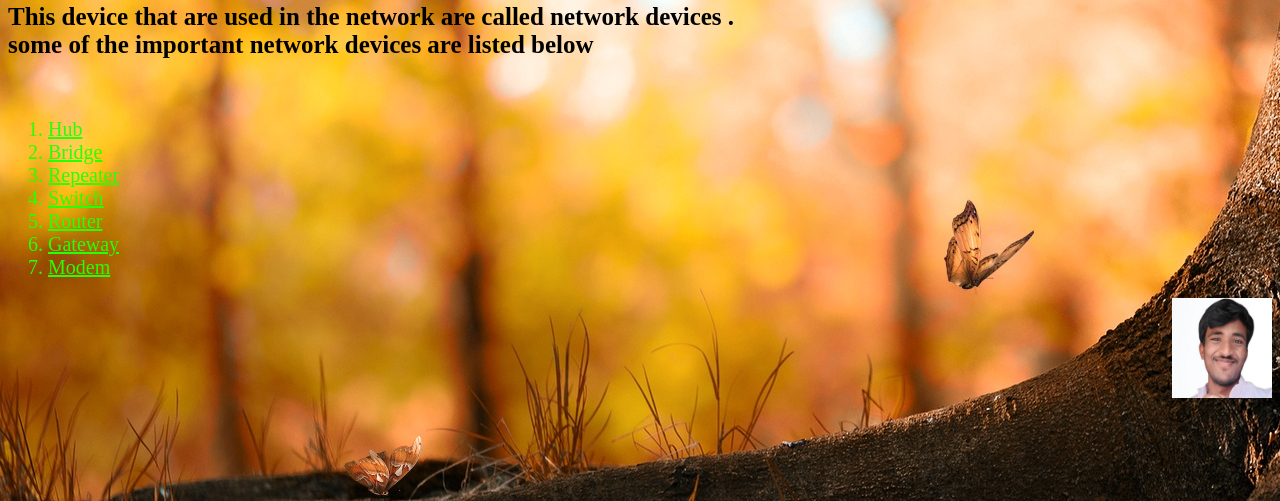
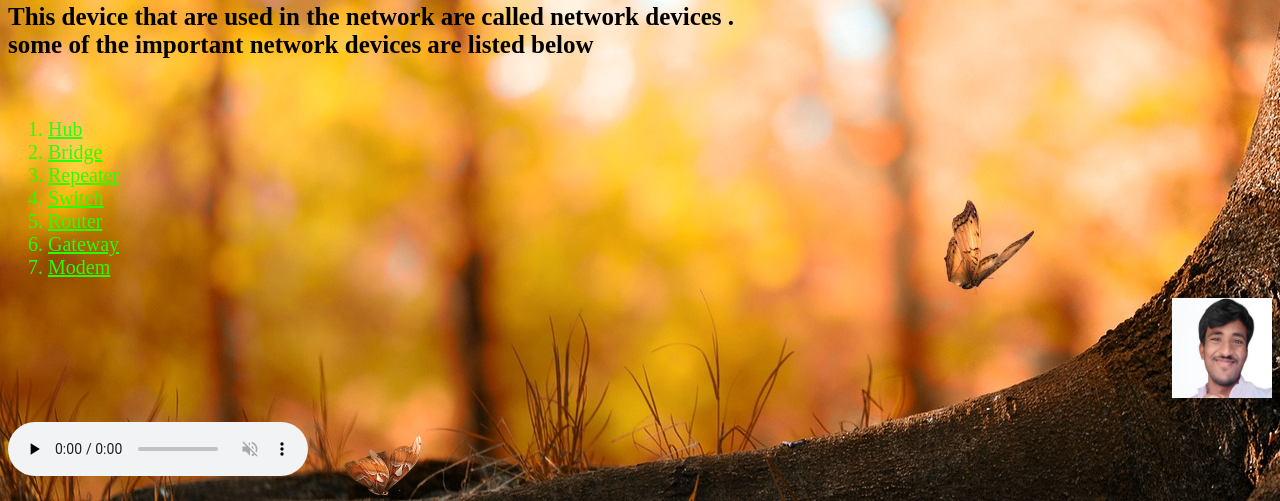
Before and after one commit to KumarPiyush89/NetworkDevice, a plain HTML site: page networkingDevices.html in a window 1280 px wide. Shown: the part 299-800 px from the top of the page. Drawn offline with Linux system fonts and the light colour scheme.

Commit message:
Add files via upload

```diff
--- a/networkingDevices.html
+++ b/networkingDevices.html
@@ -52,5 +52,7 @@
         <li><a href="Modem.html">Modem</a></li>
      </ol>
      <h3><img src="piyush3.jpg" alt="logo" title="piyush3.jpg" style="height: 100px; width: 100px;"/></h3>
+     <audio src="piyushjo.mp3" controls muted loop preload="none"></audio>
+
 </body>
 </html>
```
Also changed, not shown: 1 other file.
